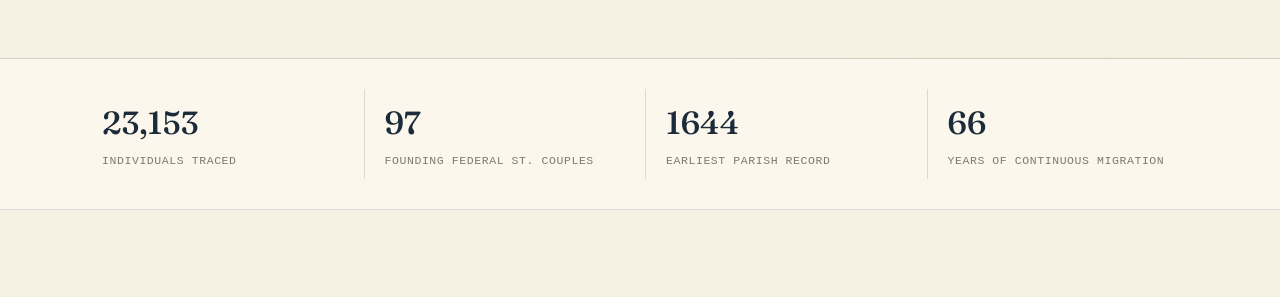
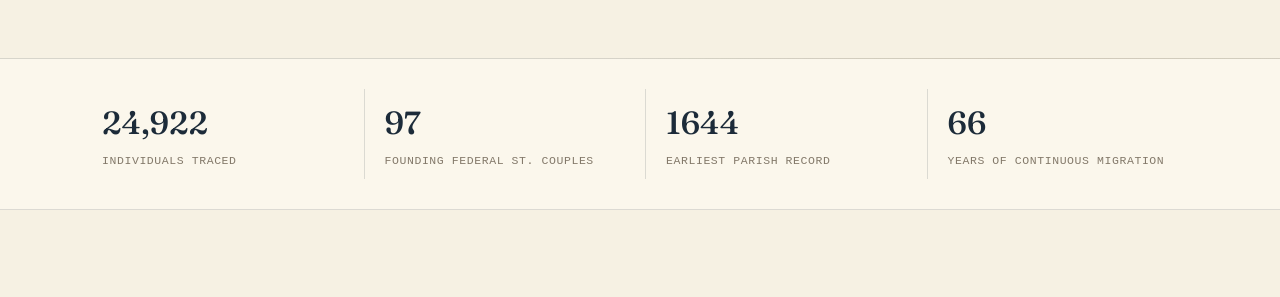
Before and after one commit to johncavallone/sassanochicago, a Jekyll site: the page built from index.html, in a window 1280 px wide and 900 px high, scrolled down 562 px. Shown: the part 157-454 px from the top of the window. Built offline with Jekyll 4.4.1, drawn with Linux system fonts in a browser that asks for light colours; some web fonts are replaced.

Commit message:
Add files via upload

```diff
--- a/index.html
+++ b/index.html
@@ -27,7 +27,7 @@ description: >-
 
 <div class="stats">
   <div class="stats-inner">
-    <div class="stat"><span class="num">23,153</span><span class="cap">Individuals traced</span></div>
+    <div class="stat"><span class="num">24,922</span><span class="cap">Individuals traced</span></div>
     <div class="stat"><span class="num">97</span><span class="cap">Founding Federal St. couples</span></div>
     <div class="stat"><span class="num">1644</span><span class="cap">Earliest parish record</span></div>
     <div class="stat"><span class="num">66</span><span class="cap">Years of continuous migration</span></div>
```
